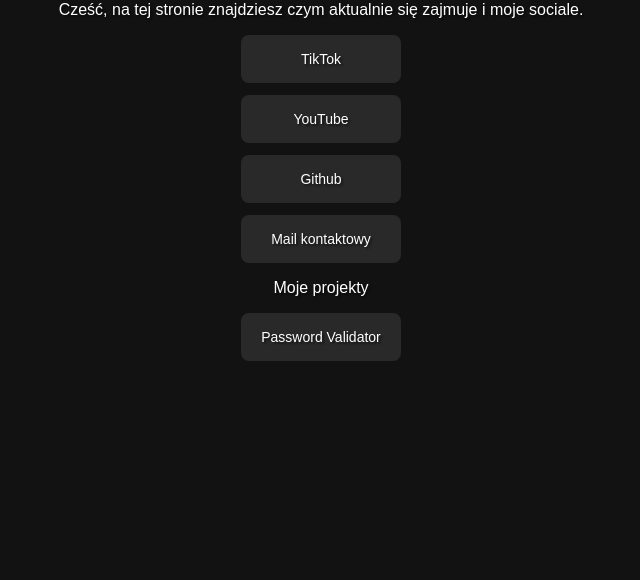
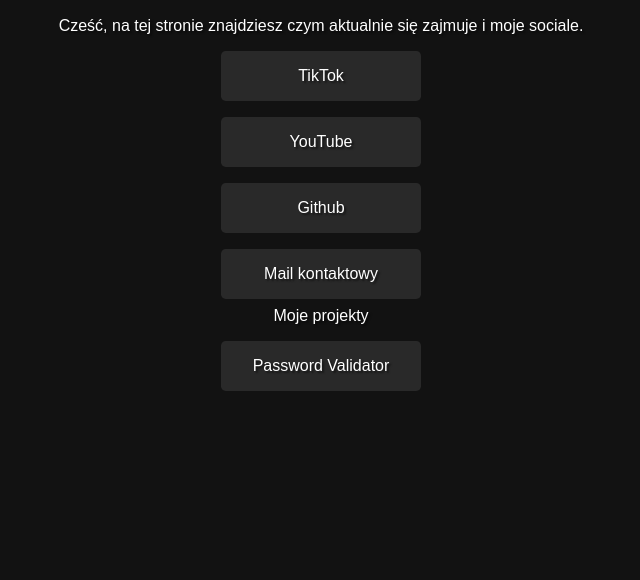
Before and after one commit to Pawlash/strona-wizytowka, a plain HTML site: page index.html in a window 1280 px wide. Shown: the part 220-800 px from the top of the page, without its empty margins (319-959 px from the left). Drawn offline with Linux system fonts and the light colour scheme.

Commit message:
Update style.css
fix garbage css

```diff
--- a/style.css
+++ b/style.css
@@ -8,25 +8,26 @@
   display:flex;
   align-items: center;
   justify-content: center;
-  margin-top:3vh;
+  margin-top:1.5rem;
 }
 .logo img{
-  width:14vh;
+  width:128px;
+  height:128px;
 }
 .big_text{
-  margin-top:1vh;
+  margin-top:1rem;
   display:flex;
   align-items: center;
   justify-content: center;
-  font-size:4vh;
+  font-size:2rem;
   font-weight: bold;
 }
 .basic_text{
-  margin-top:2vh;
+  margin-top:0.5rem;
   display:flex;
   align-items: center;
   justify-content: center;
-  font-size:2vh;
+  font-size:1rem;
 }
 a{
   text-decoration: none;
@@ -34,15 +35,15 @@
 }
 .button {
   display:flex;
-  margin: 1.5vh auto 0 auto;
+  height:50px;
+  max-width:200px;
+  margin: 1rem auto 0 auto;
   background-color:#292929;
   align-items: center;
   justify-content: center;
-  width:20vh;
-  height:6vh;
-  font-size:1.75vh;
+  font-size:1rem;
   transition: transform 0.3s ease;
-  border-radius:1vh;
+  border-radius:0.3rem;
   user-select:none;
 }
 .button:hover{
```
